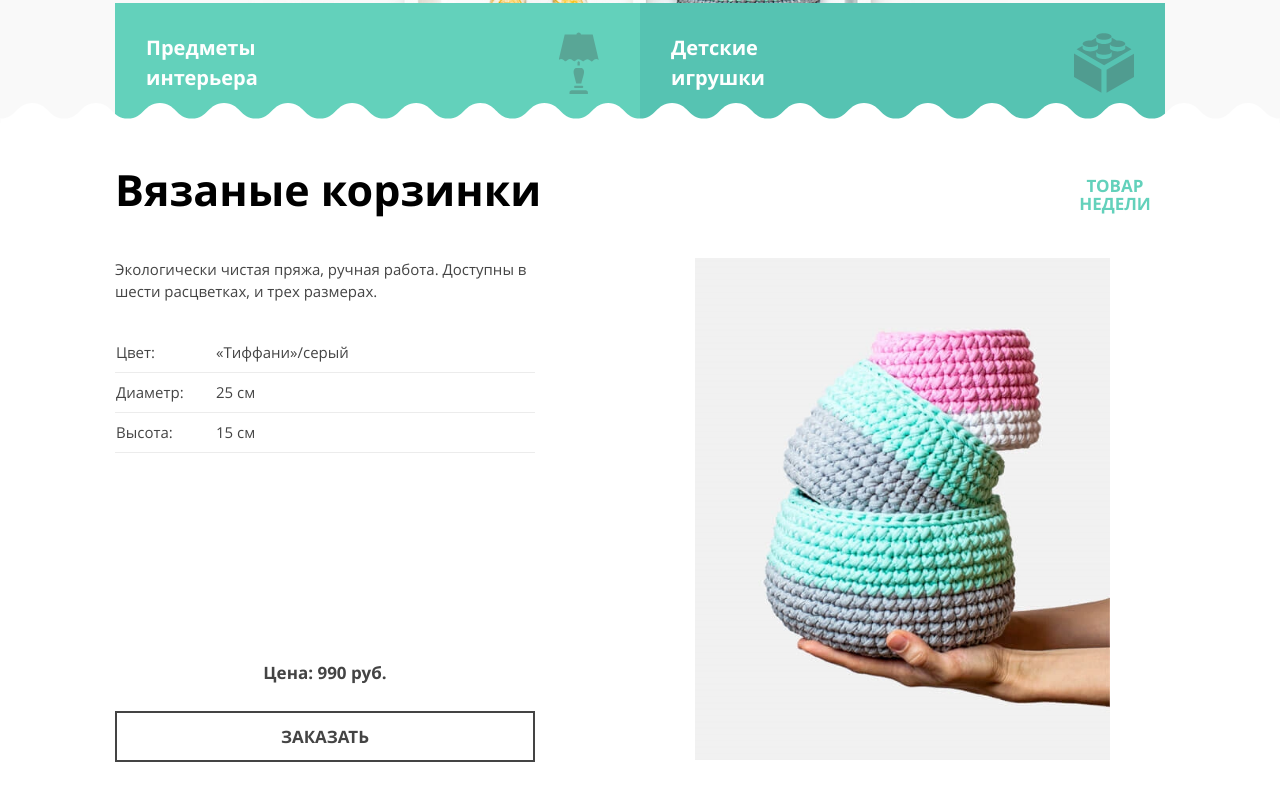
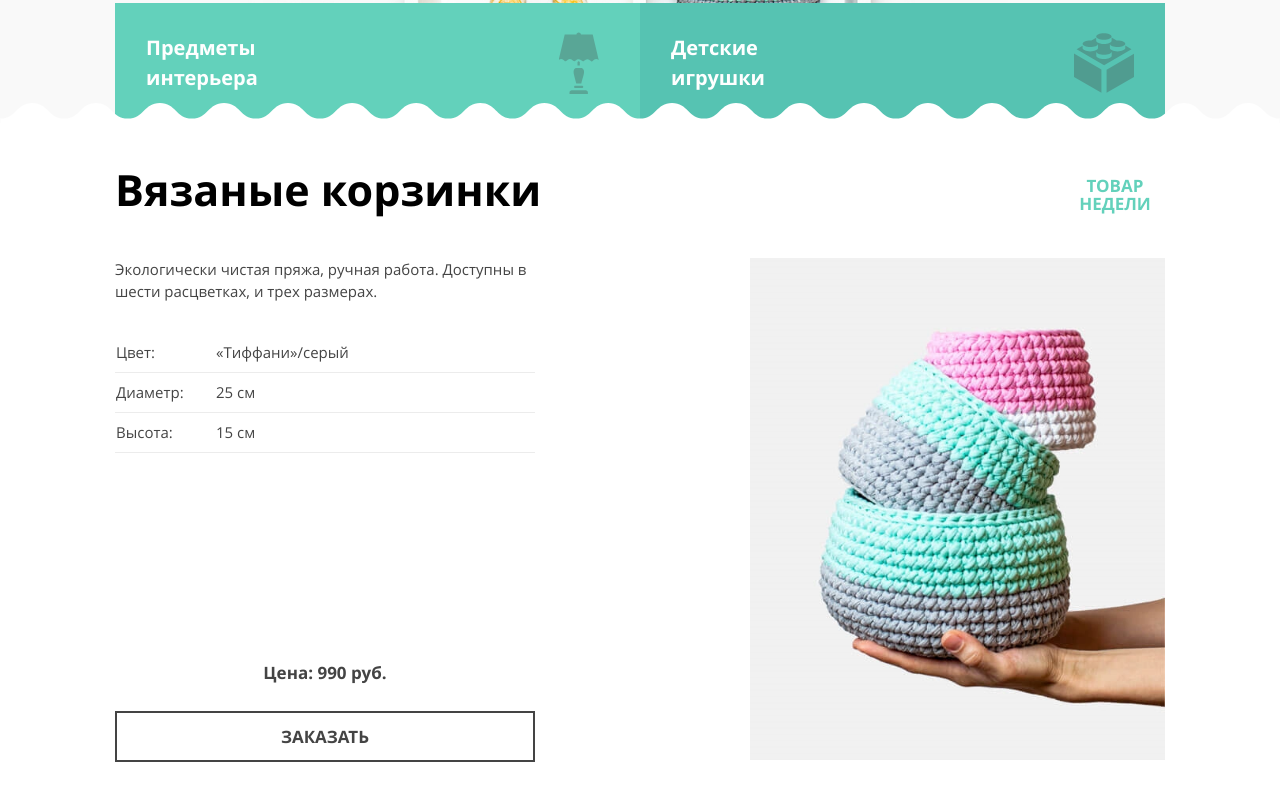
Before and after one commit to denyshutsal/Mishka-adaptive, a website: page source/index.html in a window 1280 px wide. Shown: the part 777-1577 px from the top of the page. Drawn offline with nearby package versions, Linux system fonts and the light colour scheme; files that its build step writes are made by us from their sources.

Commit message:
fixed the position of the card picture on the tablet viewport

```diff
--- a/source/sass/blocks/_card.scss
+++ b/source/sass/blocks/_card.scss
@@ -142,6 +142,11 @@ card
 .card__img {
   max-width: 415px;
   margin: 0 auto;
+
+  @include screen(md) {
+    margin: 0;
+    margin-left: auto;
+  }
 }
 
 .card__footer {
```
